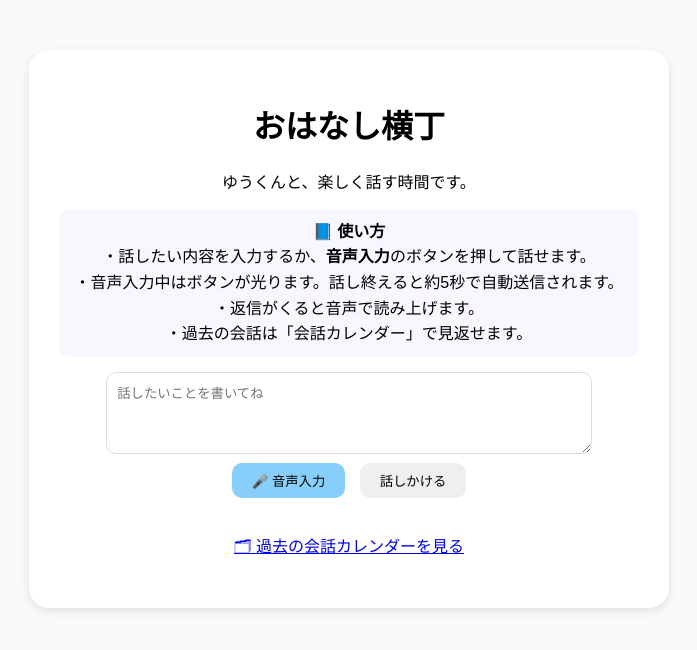
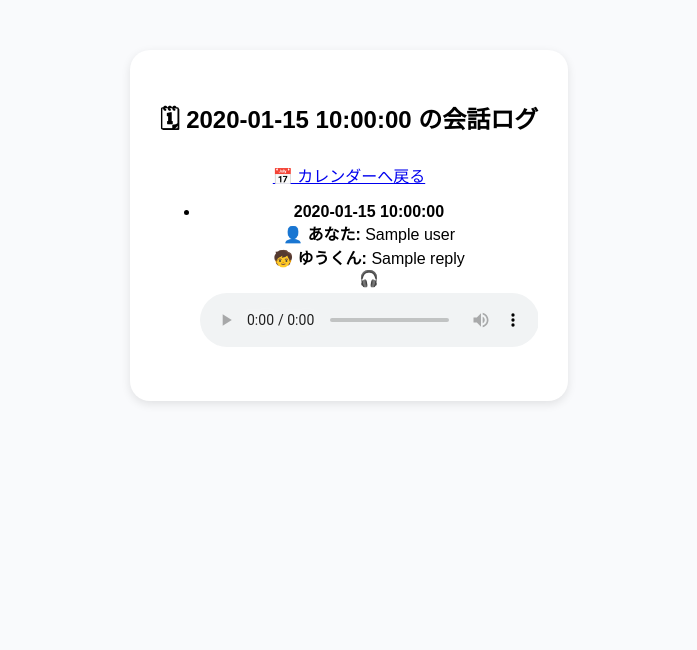
Before and after one commit to murahimurahi/ai_grandchild_bot, a Flask app: template templates/index.html in a window 1280 px wide. Shown: the top 650 px of the page, without its empty margins (291-988 px from the left). Run offline with Flask 3, Linux system fonts and the light colour scheme; the template is opened without the code that fills it: most values are stand-ins (such as "Sample title", 1, 10 or a date in 2020).

Commit message:
Update index.html

```diff
--- a/templates/index.html
+++ b/templates/index.html
@@ -2,142 +2,33 @@
 <html lang="ja">
 <head>
     <meta charset="UTF-8">
-    <meta name="viewport" content="width=device-width, initial-scale=1.0">
-    <title>おはなし横丁</title>
+    <title>{{ date }} の会話ログ</title>
     <link rel="stylesheet" href="/static/style.css">
+</head>
+<body>
 
-    <style>
-        /* 🎤 音声入力ボタンが録音中に光るアニメーション */
-        #voiceBtn.recording {
-            background-color: #4da3ff !important;
-            color: white;
-            animation: pulse 1s infinite;
-        }
-        @keyframes pulse {
-            0% { box-shadow: 0 0 4px #4da3ff; }
-            50% { box-shadow: 0 0 12px #4da3ff; }
-            100% { box-shadow: 0 0 4px #4da3ff; }
-        }
-    </style>
-</head>
+<div class="container">
+    <h2>🗓 {{ date }} の会話ログ</h2>
+    <p><a href="/logs">📅 カレンダーへ戻る</a></p>
 
-<body>
-    <div class="container">
-        <h1>おはなし横丁</h1>
-        <p>ゆうくんと、楽しく話す時間です。</p>
+    {% if logs %}
+        <ul>
+            {% for item in logs %}
+                <li style="margin-bottom:20px;">
+                    <strong>{{ item.time }}</strong><br>
+                    👤 <b>あなた:</b> {{ item.user }}<br>
+                    🧒 <b>ゆうくん:</b> {{ item.reply }}<br>
 
-        <!-- 使い方説明 -->
-        <div style="background:#f7f7ff; padding:10px 15px; border-radius:8px; margin-bottom:15px; line-height:1.6;">
-            <strong>📘 使い方</strong><br>
-            ・話したい内容を入力するか、<strong>音声入力</strong>のボタンを押して話せます。<br>
-            ・音声入力中はボタンが光ります。話し終えると約5秒で自動送信されます。<br>
-            ・返信がくると音声で読み上げます。<br>
-            ・過去の会話は「会話カレンダー」で見返せます。
-        </div>
+                    {% if item.audio_url %}
+                        🎧 <audio controls src="{{ item.audio_url }}" style="width:100%; margin-top:5px;"></audio>
+                    {% endif %}
+                </li>
+            {% endfor %}
+        </ul>
+    {% else %}
+        <p>ログはありません。</p>
+    {% endif %}
+</div>
 
-        <!-- 入力欄 -->
-        <textarea id="userInput" placeholder="話したいことを書いてね"></textarea>
-
-        <div class="buttons">
-            <button id="voiceBtn">🎤 音声入力</button>
-            <button id="sendBtn">話しかける</button>
-        </div>
-
-        <!-- 返事 -->
-        <div id="responseArea"></div>
-
-        <!-- 音声プレイヤー -->
-        <audio id="voicePlayer" controls preload="auto"
-               style="width: 100%; margin-top: 20px; display:none;"></audio>
-
-        <p style="margin-top:30px;">
-            <a href="./logs">🗂 過去の会話カレンダーを見る</a>
-        </p>
-    </div>
-
-    <script>
-    /* ==========================================================
-       🎤 音声入力（5秒固定／録音中ボタン光る）
-    ========================================================== */
-    let recognition;
-    let autoSendTimer = null;
-
-    try {
-        const SpeechRecognition = window.SpeechRecognition || window.webkitSpeechRecognition;
-        recognition = new SpeechRecognition();
-        recognition.lang = "ja-JP";
-        recognition.interimResults = true;
-
-        recognition.onstart = () => {
-            document.getElementById("voiceBtn").classList.add("recording");
-        };
-
-        recognition.onend = () => {
-            document.getElementById("voiceBtn").classList.remove("recording");
-        };
-
-        recognition.onresult = (event) => {
-            const text = event.results[0][0].transcript;
-            document.getElementById("userInput").value = text;
-
-            if (autoSendTimer) clearTimeout(autoSendTimer);
-
-            autoSendTimer = setTimeout(() => {
-                sendMessage();
-            }, 5000);
-        };
-    } catch (e) {
-        console.warn("[音声認識エラー]", e);
-    }
-
-    document.getElementById("voiceBtn").onclick = () => {
-        try {
-            recognition.start();
-        } catch (e) {
-            console.warn("音声認識開始できません:", e);
-        }
-    };
-
-    /* ==========================================================
-       ✉️ 送信処理
-    ========================================================== */
-    document.getElementById("sendBtn").onclick = () => {
-        sendMessage();
-    };
-
-    function sendMessage() {
-        const text = document.getElementById("userInput").value.trim();
-        if (!text) return;
-
-        document.getElementById("responseArea").innerHTML = "ゆうくんが考え中…";
-
-        fetch("/talk", {
-            method: "POST",
-            headers: {"Content-Type": "application/json"},
-            body: JSON.stringify({ message: text })
-        })
-        .then(res => res.json())
-        .then(data => {
-            document.getElementById("responseArea").innerHTML = data.reply;
-
-            const player = document.getElementById("voicePlayer");
-            player.style.display = "block";
-            player.src = data.audio_url + "?t=" + Date.now();
-            player.load();
-
-            setTimeout(() => {
-                player.play().catch(e => console.warn("再生エラー:", e));
-            }, 120);
-        })
-        .catch(err => {
-            document.getElementById("responseArea").innerHTML =
-                "ごめんね、なんだかエラーが起きたみたい。もう一度言ってね。";
-            console.error(err);
-        });
-
-        // 入力内容は残す（あなたの希望）
-        // document.getElementById("userInput").value = "";
-    }
-    </script>
 </body>
 </html>
```
